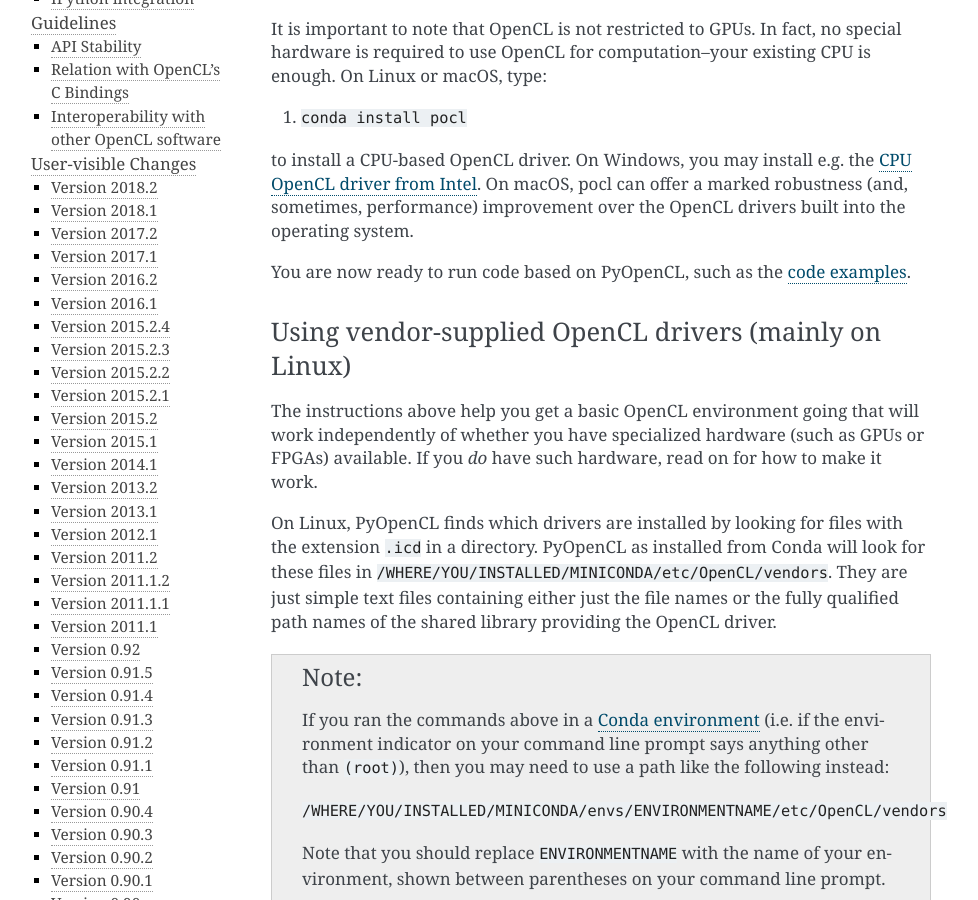
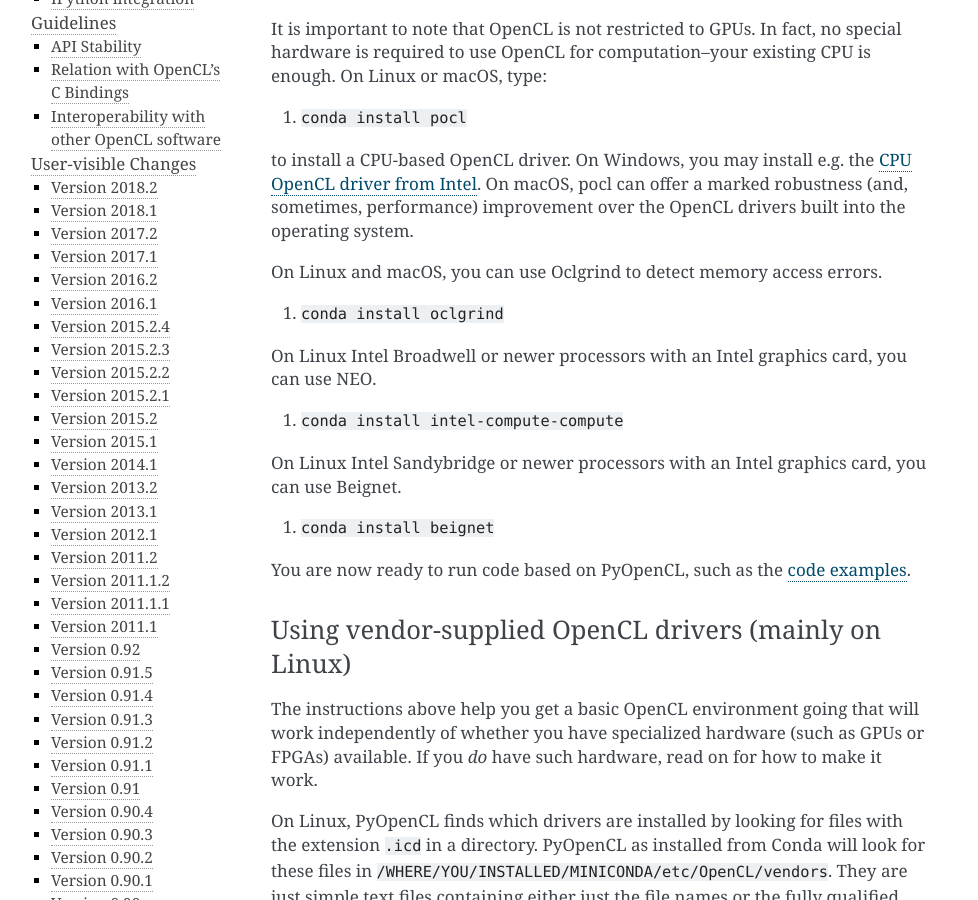
Before and after one commit to inducer/pyopencl, a Sphinx documentation site: the page built from doc/misc.rst, in a window 1280 px wide and 900 px high, scrolled down 862 px. Shown: the whole window, without its empty margins (149-1127 px from the left). Built offline with Sphinx 7.4.7, drawn with Linux system fonts in a browser that asks for light colours.

Commit message:
Mention oclgrind, intel-compute-runtime and beignet

```diff
--- a/doc/misc.rst
+++ b/doc/misc.rst
@@ -48,6 +48,20 @@ to install a CPU-based OpenCL driver. On Windows, you may install e.g.
 the `CPU OpenCL driver from Intel <https://software.intel.com/en-us/articles/opencl-drivers#latest_CPU_runtime>`_.
 On macOS, pocl can offer a marked robustness (and, sometimes, performance)
 improvement over the OpenCL drivers built into the operating system.
+
+On Linux and macOS, you can use Oclgrind to detect memory access errors.
+
+#. ``conda install oclgrind``
+
+On Linux Intel Broadwell or newer processors with an Intel graphics card, you
+can use NEO.
+
+#. ``conda install intel-compute-compute``
+
+On Linux Intel Sandybridge or newer processors with an Intel graphics card, you
+can use Beignet.
+
+#. ``conda install beignet``
 
 You are now ready to run code based on PyOpenCL, such as the `code
 examples <https://github.com/inducer/pyopencl/tree/master/examples>`_.
```
